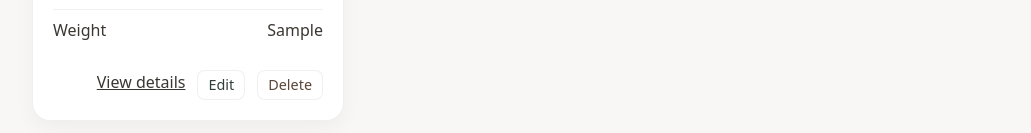
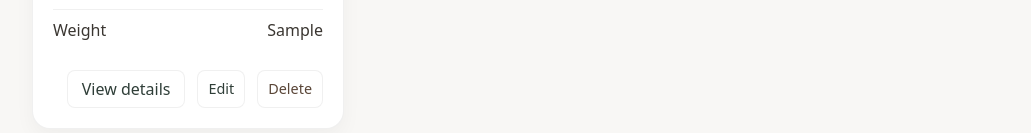
Before and after one commit to EmmaWikstrom/yarnstash-react-app, a React (Create React App) app: page /yarns in a window 1280 px wide. Both pictures are taken after typing "Sample", "Sample", "Sample" into the empty fields and a click on the button "Add". Shown: the part 607-740 px from the top of the page, without its empty margins (124-1155 px from the left). Built offline with nearby package versions, Linux system fonts and the light colour scheme; no server answers.

Commit message:
fix: improve button consistency styling

```diff
--- a/src/App.css
+++ b/src/App.css
@@ -51,6 +51,19 @@ form input:focus {
   border-color: var(--color-accent);
 }
 
+a.button {
+  padding: 10px 14px;
+  border: none;
+  border-radius: 8px;
+  background: var(--color-brand);
+  color: white;
+  cursor: pointer;
+  background: var(--color-background-card);
+  color: var(--color-brand);
+  border: 1px solid var(--color-border-soft);
+  cursor: pointer;
+}
+
 button {
   padding: 10px 14px;
   border: none;
@@ -70,6 +83,15 @@ form button:disabled {
   color: var(--color-brand);
   border: 1px solid var(--color-border-soft);
   cursor: pointer;
+}
+
+a.secondary-button {
+  display: inline-block;
+  padding: 10px 14px;
+  border-radius: 8px;
+  text-decoration: none;
+
+  line-height: 1;
 }
 
 .delete-button {
--- a/src/components/ItemCard/ItemCard.jsx
+++ b/src/components/ItemCard/ItemCard.jsx
@@ -21,7 +21,9 @@ export function ItemCard({ item, onDeleteItem, onEditItem }) {
       </dl>
 
       <div className="card-actions">
-        <Link to={`/yarns/${item.id}`}>View details</Link>
+        <Link to={`/yarns/${item.id}`} className="secondary-button">
+          View details
+        </Link>
         <button
           type="button"
           className="secondary-button"
```
